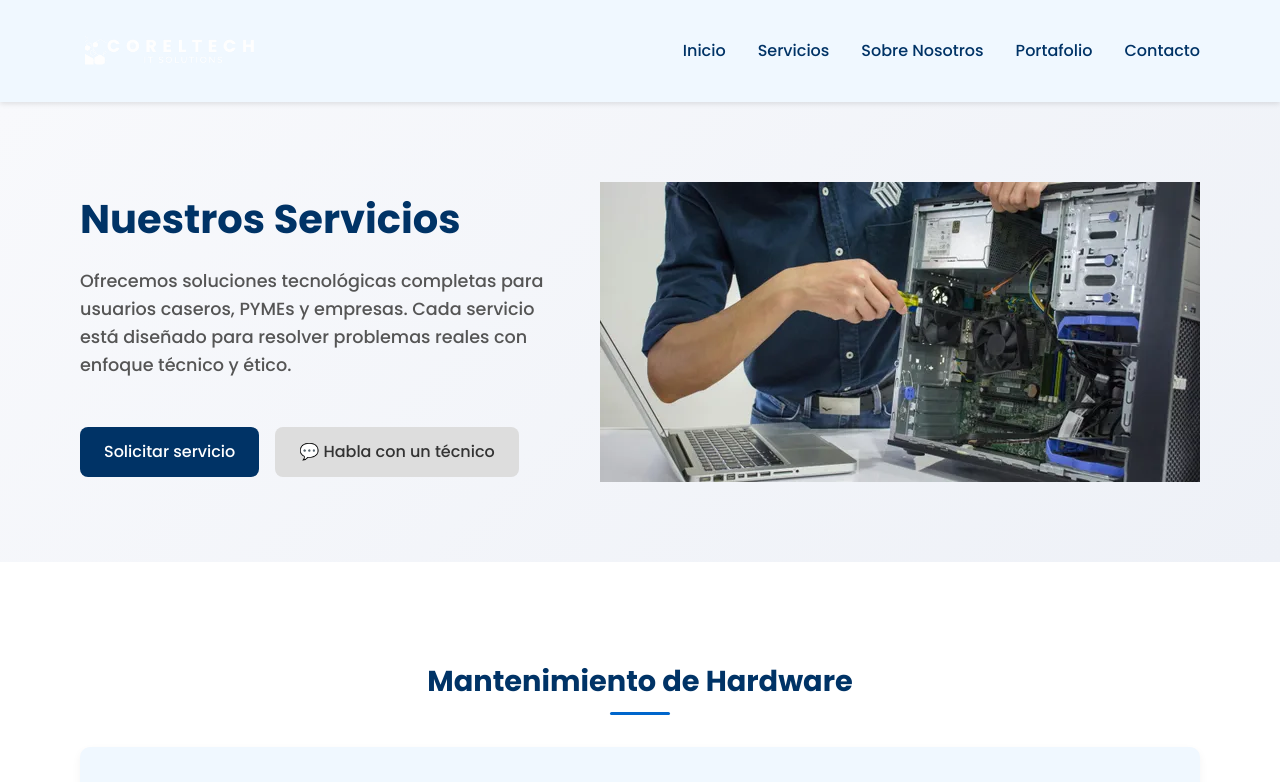
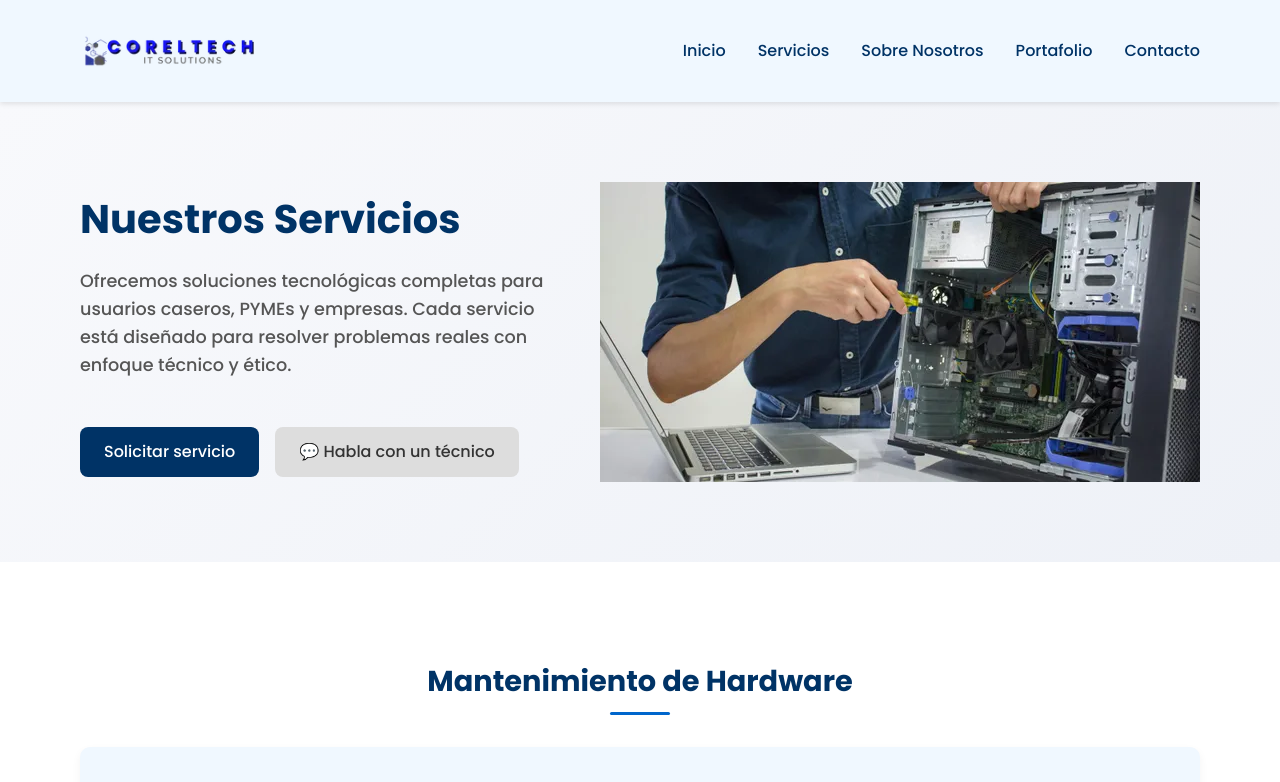
Before and after one commit to coreltech/coreltech-web, a website: page servicios.html in a window 1280 px wide. Shown: the top 782 px of the page. Drawn offline with Linux system fonts and the light colour scheme.

Commit message:
Update servicios.html

```diff
--- a/servicios.html
+++ b/servicios.html
@@ -24,7 +24,7 @@
   <header class="navbar">
     <div class="container">
       <a href="index.html" class="logo">
-        <img src="assets/img/logo2.webp" alt="Logo Coreltech" width="180" height="70">
+        <img src="assets/img/logo.webp" alt="Logo Coreltech" width="180" height="70">
       </a>
       <button class="menu-toggle" aria-label="Abrir menú">☰</button>
       <nav class="nav-mobile">
```
